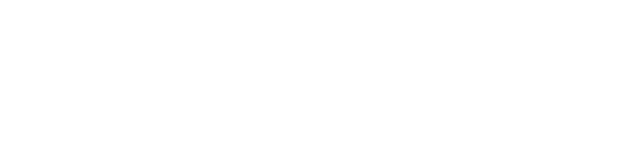
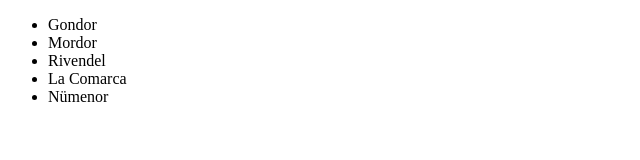
Before and after one commit to ArianaMartinMartinez/RockTheCode-P6-Ejercicios-DOM, a plain HTML site: page Ejercicio7/index.html in a window 1280 px wide. Shown: the whole page, without its empty margins (0-640 px from the left). Drawn offline with Linux system fonts and the light colour scheme.

Commit message:
Ejercicio 7 hecho

```diff
--- a/Ejercicio7/index.html
+++ b/Ejercicio7/index.html
@@ -7,5 +7,7 @@
   </head>
   <body>
     <div data-function="printHere"></div>
+
+    <script src="script.js"></script>
   </body>
 </html>
--- a/Ejercicio7/script.js
+++ b/Ejercicio7/script.js
@@ -1,6 +1,16 @@
-/*
-Utiliza el array para crear dinamicamente una lista ul > li de elementos
-en el div de html con el atributo data-function="printHere".
+/*Utiliza el array para crear dinamicamente una lista ul > li de elementos
+en el div de html con el atributo data-function="printHere".*/
 
 const places = ["Gondor", "Mordor", "Rivendel", "La Comarca", "Nümenor"];
-*/
+
+const div = document.querySelector('[data-function="printHere"]');
+const ul = document.createElement('ul');
+
+for(const place of places) {
+    const li = document.createElement('li');
+    li.textContent = place;
+
+    ul.appendChild(li);
+}
+
+div.appendChild(ul);
```
